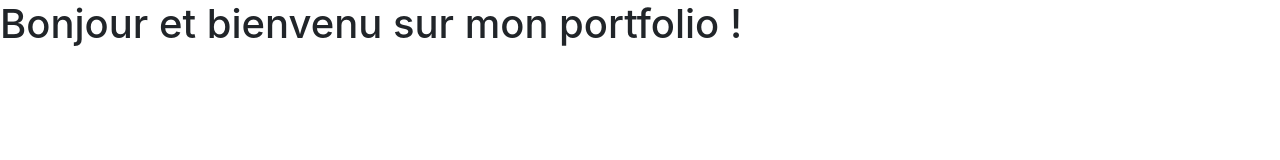
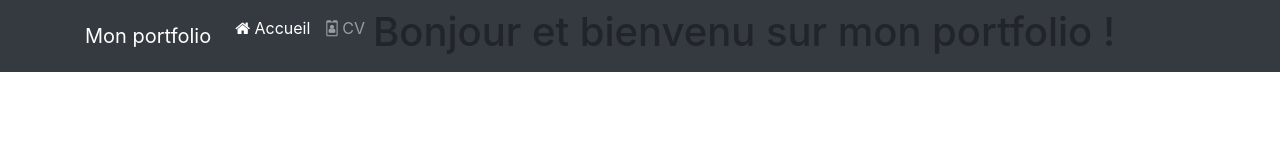
Before and after one commit to iwanttocommit/iwanttocommit.github, a plain HTML site: page index.html in a window 1280 px wide. Drawn offline with nearby package versions, Linux system fonts and the light colour scheme.

```diff
--- a/index.html
+++ b/index.html
@@ -9,10 +9,33 @@
     <!-- Bootstrap CSS -->
     <link rel="stylesheet" href="https://cdn.jsdelivr.net/npm/bootstrap@4.6.1/dist/css/bootstrap.min.css" integrity="sha384-zCbKRCUGaJDkqS1kPbPd7TveP5iyJE0EjAuZQTgFLD2ylzuqKfdKlfG/eSrtxUkn" crossorigin="anonymous">
     <link rel="icon" href="favicon.ico">
+    <link href="https://maxcdn.bootstrapcdn.com/font-awesome/4.7.0/css/font-awesome.min.css"
+          rel="stylesheet">
 
     <title>Portfolio de iwanttocommit (BTS SIO 2022)</title>
   </head>
   <body>
+    <nav class="navbar navbar-dark bg-dark fixed-top navbar-expand-md">
+        <div class="container">
+            <button type="button" class="navbar-toggler" data-toggle="collapse"
+                    data-target="#navbar" aria-controls="navbar">
+                <span class="sr-only">Navigation raccourcie</span>☰
+            </button>
+            <a class="navbar-brand" href="#">Mon portfolio</a>
+            <div id="navbar" class="navbar-collapse collapse">
+                <ul class="nav navbar-nav">
+                    <li class="active nav-item">
+                        <a href="index.html" class="nav-link">
+                            <span class="fa fa-home"></span> Accueil
+                        </a>
+                    </li>
+                    <li class="nav-item">
+                        <a href="cv.html" class="nav-link">
+                            <span class="fa fa-id-badge"></span> CV
+                        </a>
+                    </li>
+
+
     <h1>Bonjour et bienvenu sur mon portfolio !</h1>
 
     <!-- Optional JavaScript; choose one of the two! -->
```
